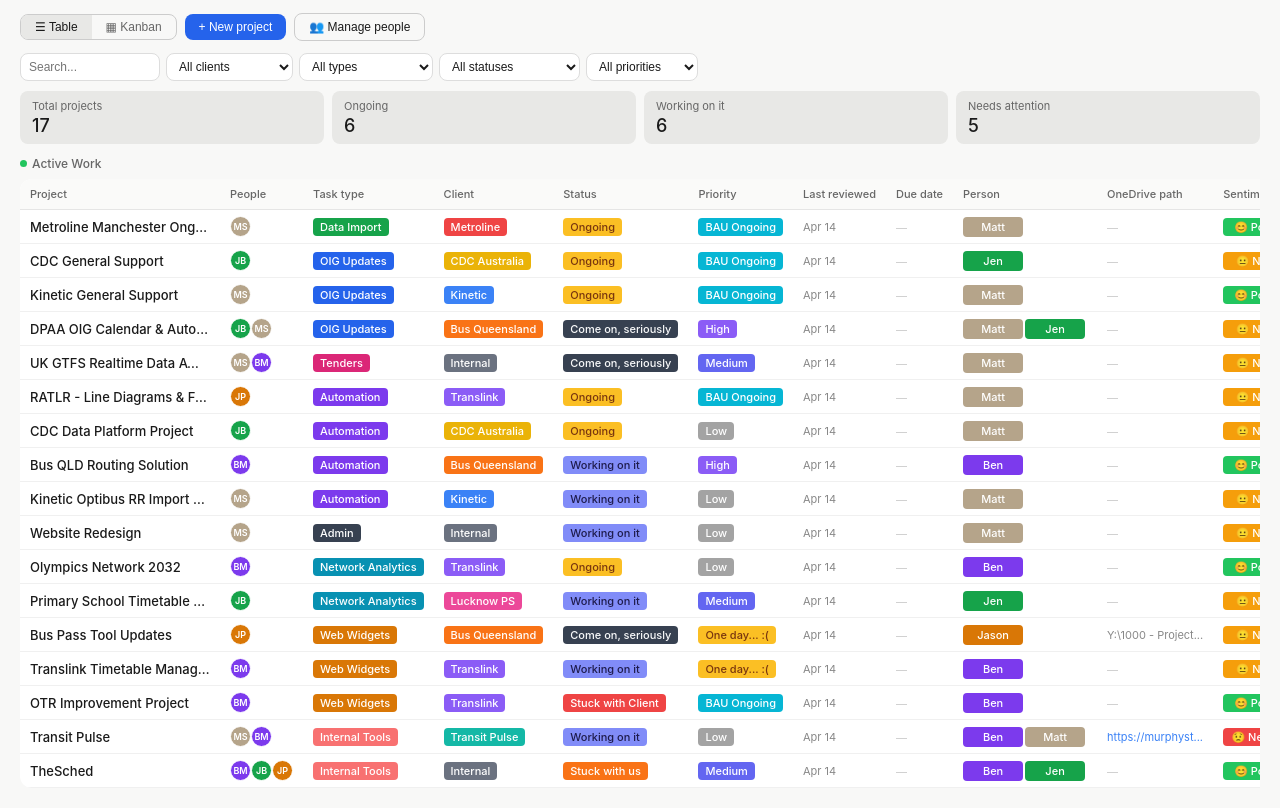
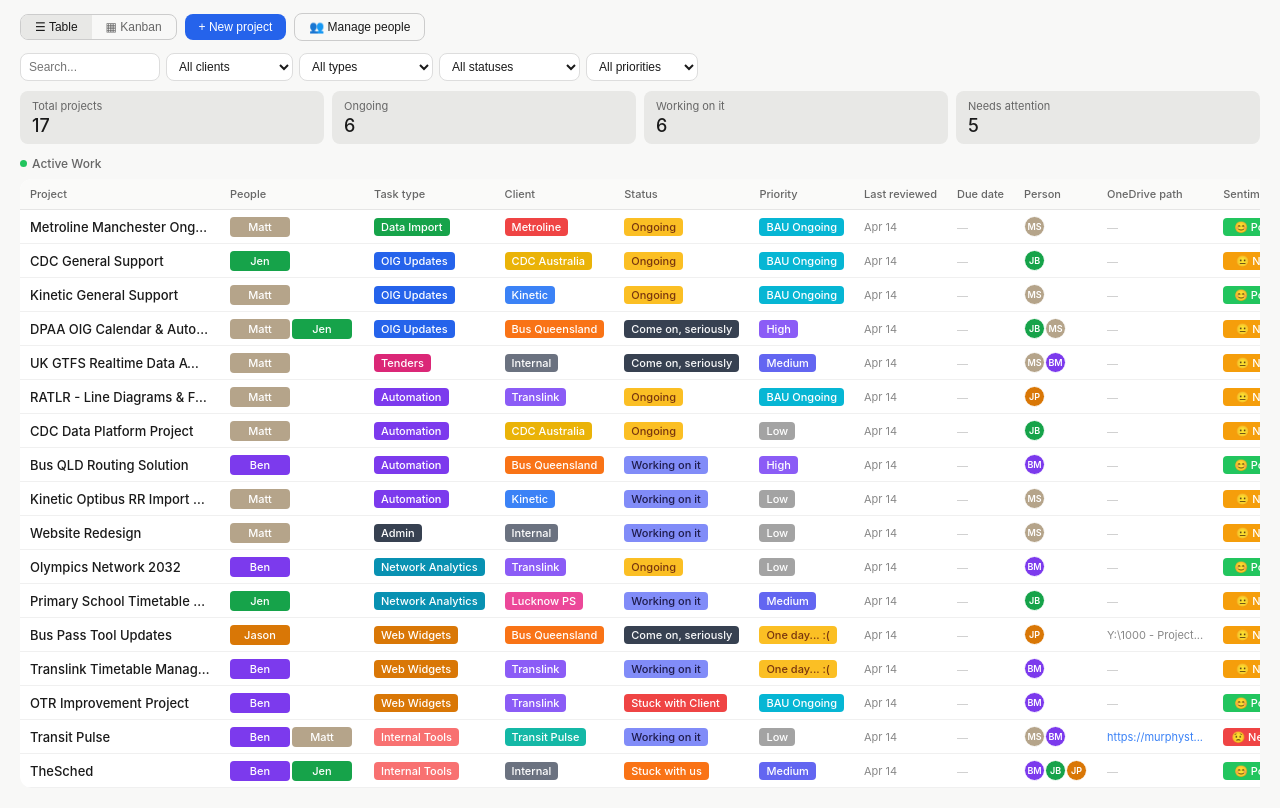
Before and after one commit to Roraider/msa-projects, a plain HTML site: page index.html in a window 1280 px wide. Shown: the part 64-872 px from the top of the page. Drawn offline with Linux system fonts and the light colour scheme.

Commit message:
Refactor table row rendering in index.html

```diff
--- a/index.html
+++ b/index.html
@@ -336,10 +336,10 @@ function render(){
     document.getElementById('tbody').innerHTML=f.length
       ?f.map(p=>`<tr>
         <td><span class="pname">${p.name}</span></td>
-        <td>${avs(p.av)}</td><td>${badge(p.type,TC)}</td><td>${clientB(p.client)}</td>
+        <td>${peopleB(p.people)}</td><td>${badge(p.type,TC)}</td><td>${clientB(p.client)}</td>
         <td>${badge(p.status,SC)}</td><td>${badge(p.priority,PC)}</td>
         <td style="color:#888;font-size:11px">${p.reviewed}</td>
-        <td>${dueCell(p.due)}</td><td>${peopleB(p.people)}</td>
+        <td>${dueCell(p.due)}</td><td>${avs(p.av)}</td>
         <td>${pathCell(p.path)}</td><td>${sentB(p.sentiment)}</td>
         <td><button class="act-btn" onclick="openModal(${p.id})">Edit</button><button class="act-btn del-btn" onclick="deleteProject(${p.id})">Delete</button></td>
       </tr>`).join('')
```
